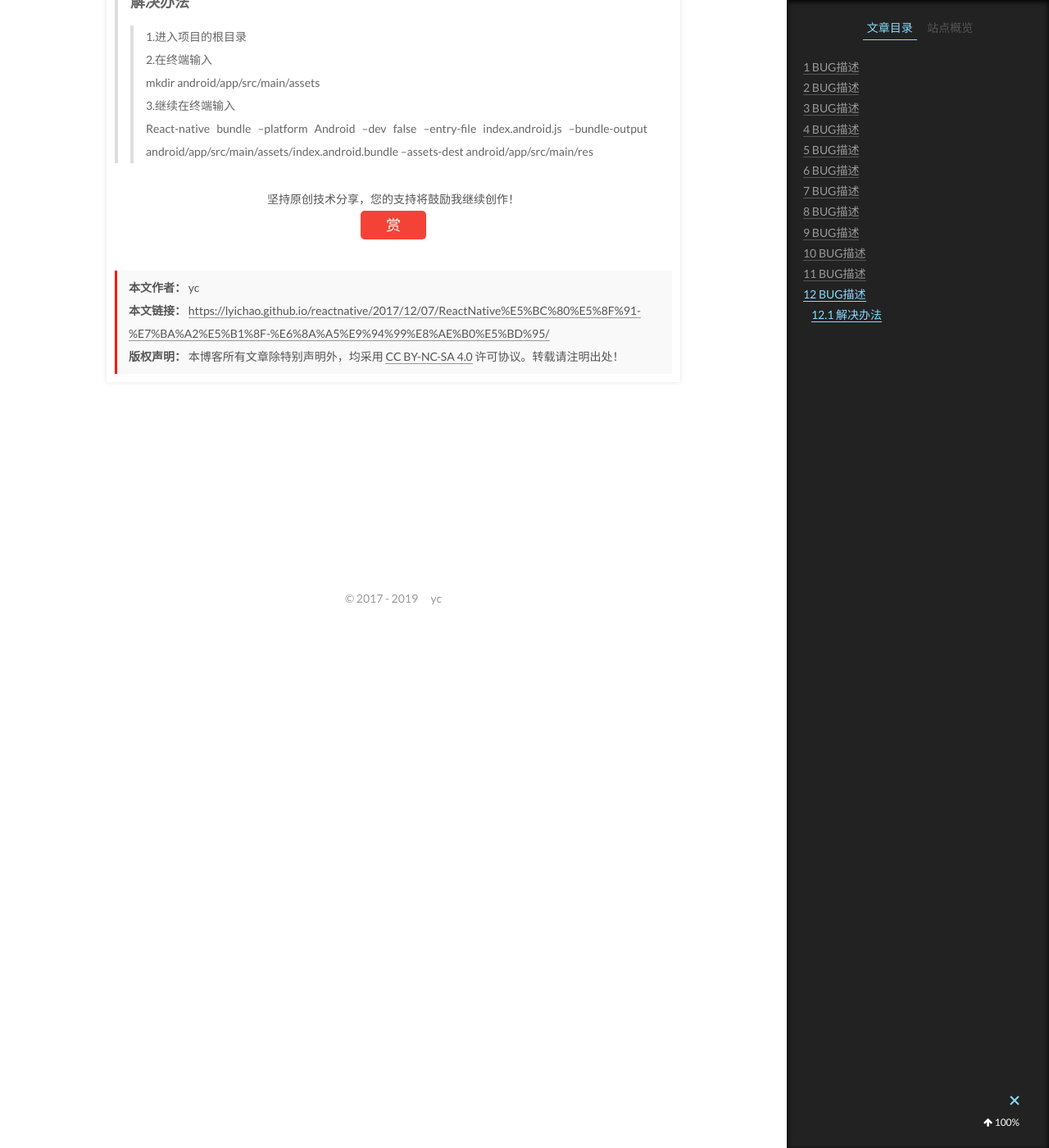
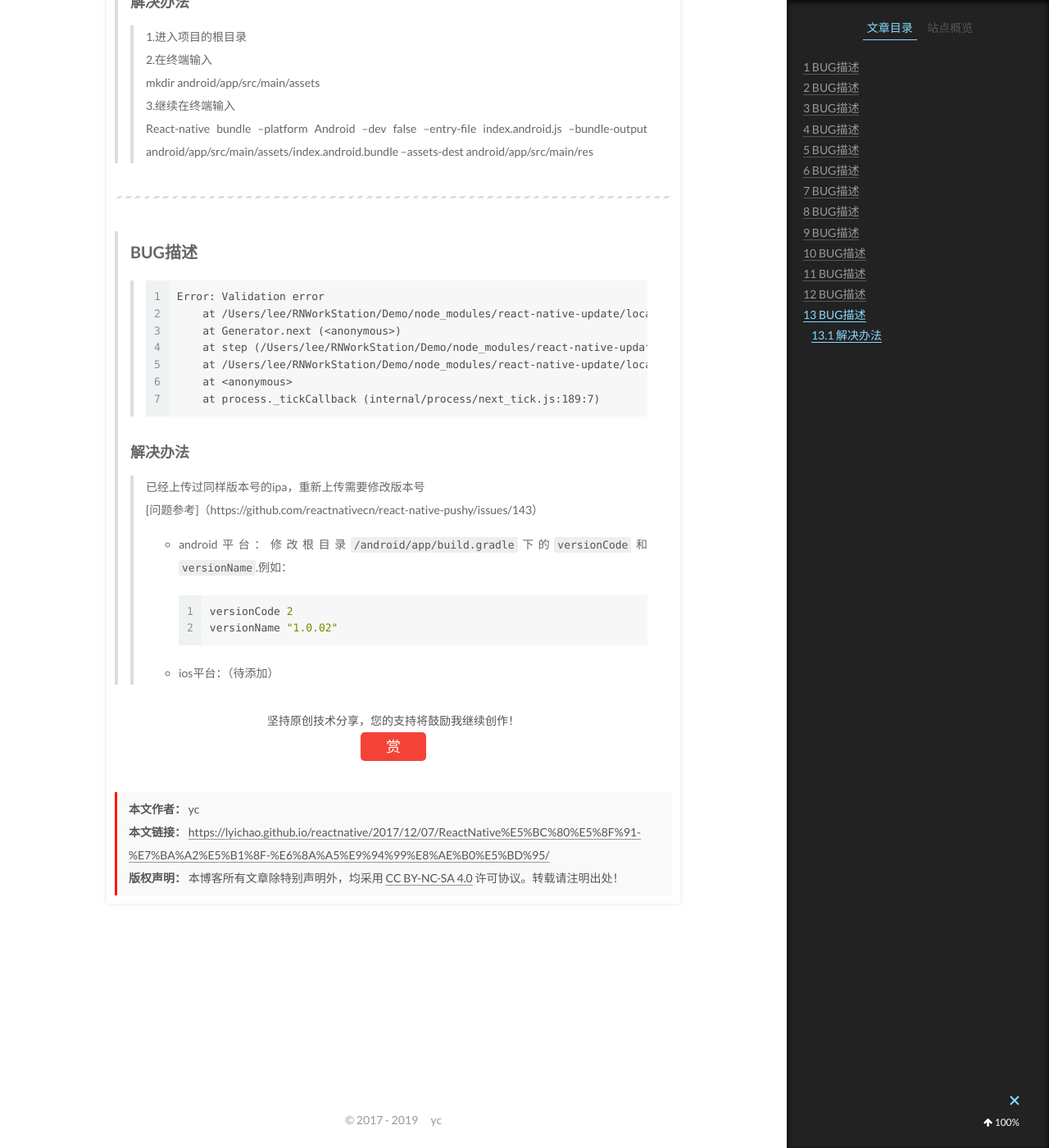
Before and after one commit to lyichao/lyichao.github.io, a Jekyll site: the page built from _posts/ReactNative/2017-12-07-ReactNative开发-红屏、报错记录.md, in a window 1280 px wide and 1400 px high, scrolled down 6080 px. Shown: the whole window at 82% size. Built offline with Jekyll 4.4.1, drawn with Linux system fonts in a browser that asks for light colours; comment, search, counter and statistics services are not loaded.

Commit message:
更新文章

````diff
--- a/_posts/ReactNative/2017-12-07-ReactNative开发-红屏、报错记录.md
+++ b/_posts/ReactNative/2017-12-07-ReactNative开发-红屏、报错记录.md
@@ -230,3 +230,36 @@ updated: 2019-01-25 17:30:08
 > >3.继续在终端输入
 > >
 > >React-native bundle --platform Android --dev false --entry-file index.android.js --bundle-output android/app/src/main/assets/index.android.bundle --assets-dest android/app/src/main/res
+
+
+
+---
+
+
+
+> ## BUG描述
+>
+> > ```bash
+> > Error: Validation error
+> >     at /Users/lee/RNWorkStation/Demo/node_modules/react-native-update/local-cli/lib/api.js:8:27
+> >     at Generator.next (<anonymous>)
+> >     at step (/Users/lee/RNWorkStation/Demo/node_modules/react-native-update/local-cli/lib/api.js:82:191)
+> >     at /Users/lee/RNWorkStation/Demo/node_modules/react-native-update/local-cli/lib/api.js:82:361
+> >     at <anonymous>
+> >     at process._tickCallback (internal/process/next_tick.js:189:7)
+> > ```
+>
+> ### 解决办法
+>
+> > 已经上传过同样版本号的ipa，重新上传需要修改版本号
+> >
+> > [问题参考]（https://github.com/reactnativecn/react-native-pushy/issues/143）
+> >
+> > - android平台：修改根目录`/android/app/build.gradle`下的`versionCode`和`versionName`.例如：
+> >
+> >   ```java
+> >   versionCode 2
+> >   versionName "1.0.02"
+> >   ```
+> >
+> > - ios平台：（待添加）
````
Also changed, not shown: other parts of _posts/ReactNative/2017-12-07-ReactNative开发-红屏、报错记录.md (+1 -1 lines).
